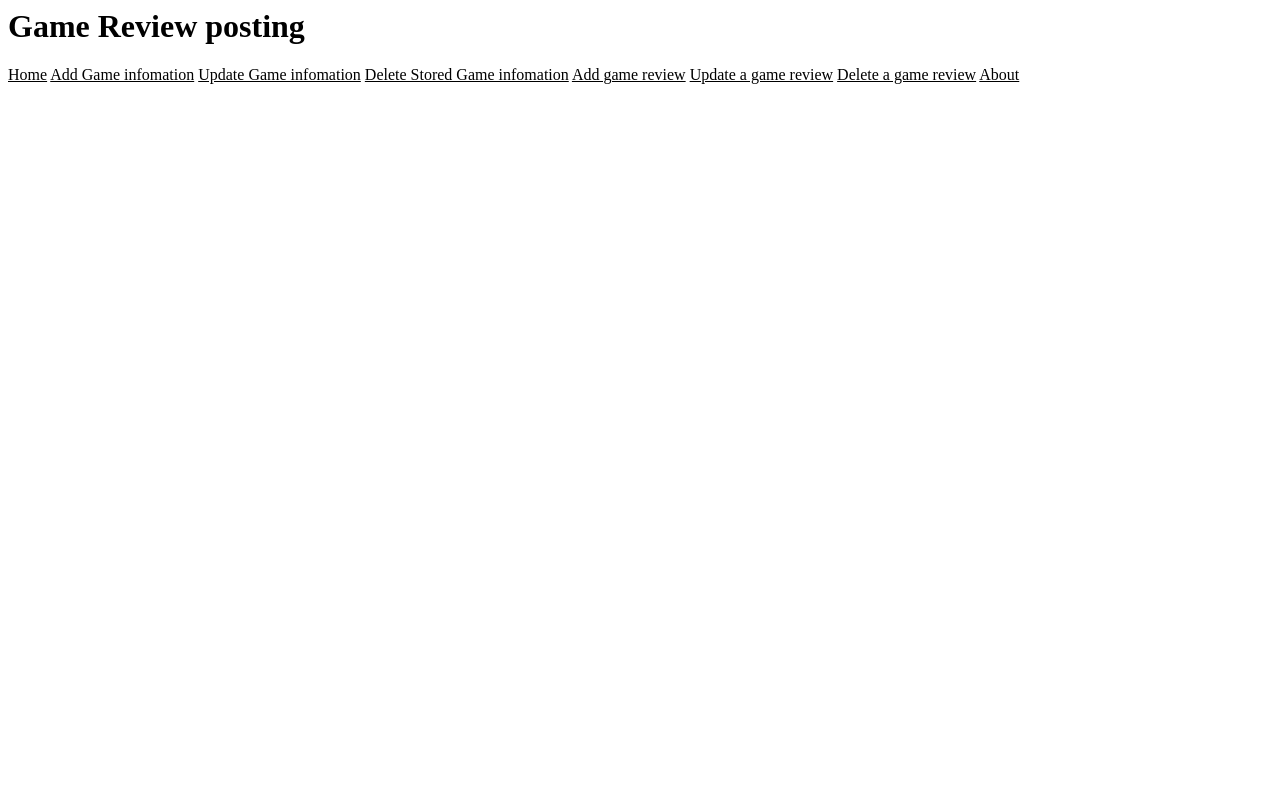
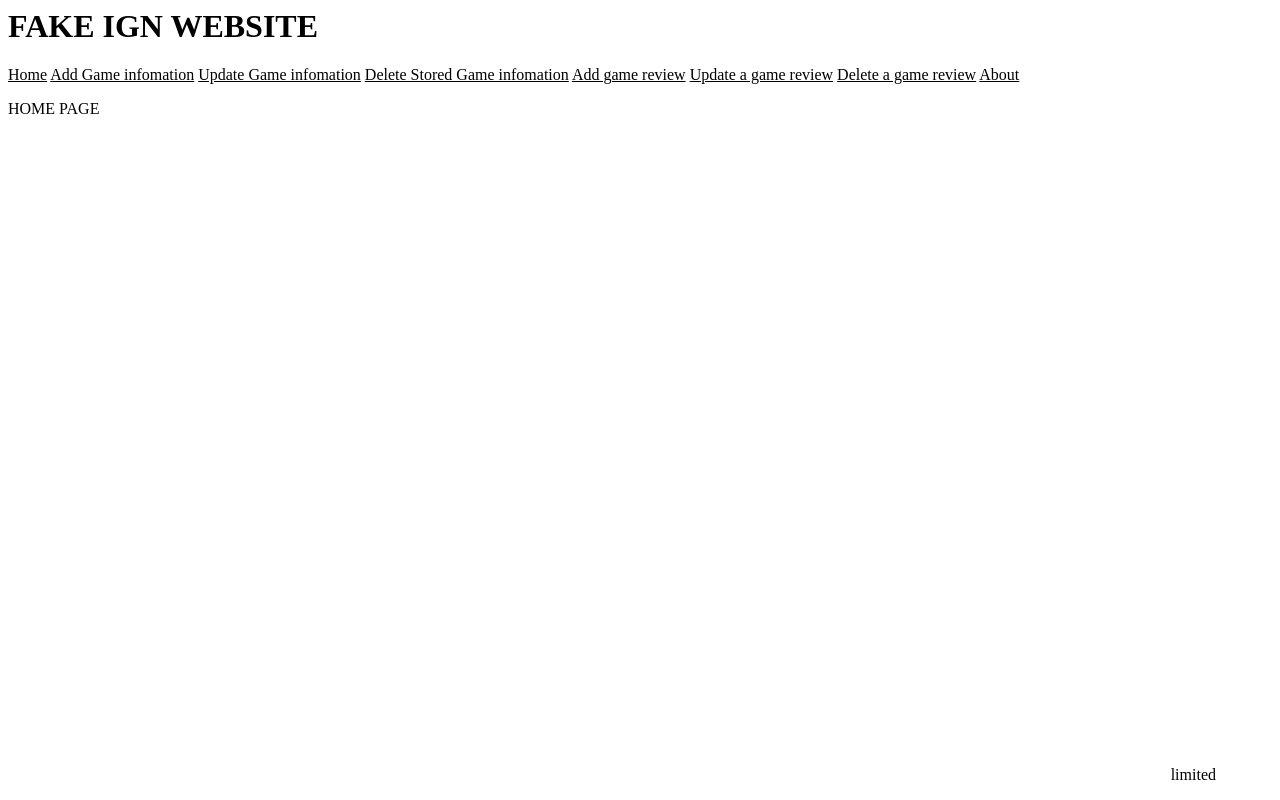
Before and after one commit to S1cca/Project_QA, a Flask app: page / in a window 1280 px wide. Run offline with Flask 2, Linux system fonts and the light colour scheme.

Commit message:
update wording

```diff
--- a/application/templates/home.html
+++ b/application/templates/home.html
@@ -1,8 +1,9 @@
 <html>
     <body>
+
 <body>
     <div class="header">
-        <div > <h1> Game Review posting</h1></div>
+        <div > <h1> FAKE IGN WEBSITE</h1></div>
         <div id = "links">
             <a href="{{ url_for('home') }}"style="color:black">Home</a>
             <a href="{{ url_for('add_game_info') }}"style="color:black">Add Game infomation</a>
@@ -16,7 +17,11 @@
     </div>
     <div class="container">
         {% block body %}
+        <div>
+            <p>HOME PAGE</p>
+            </div>
         {% endblock body %}
     </div>
+        <p style="position: fixed; bottom:0%; right:5%;">limited</p>
 </body>
 </html>
```
Also changed, not shown: README.md.
